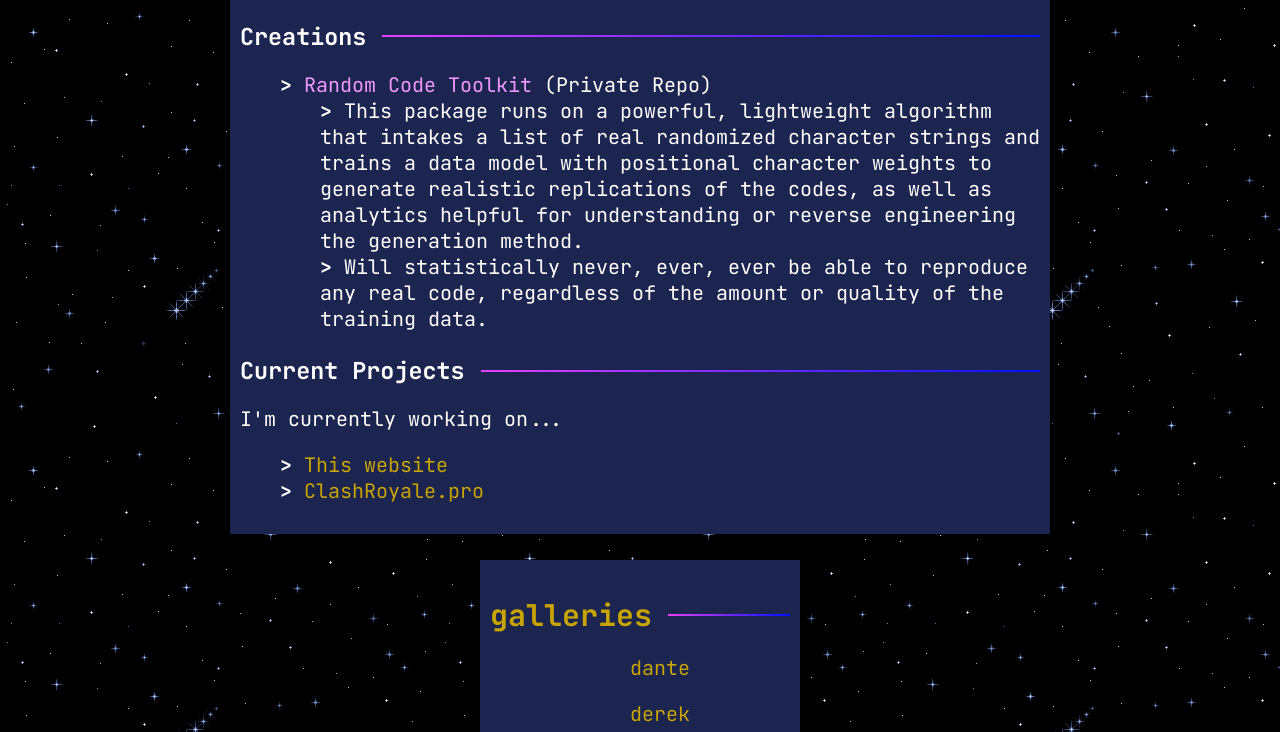
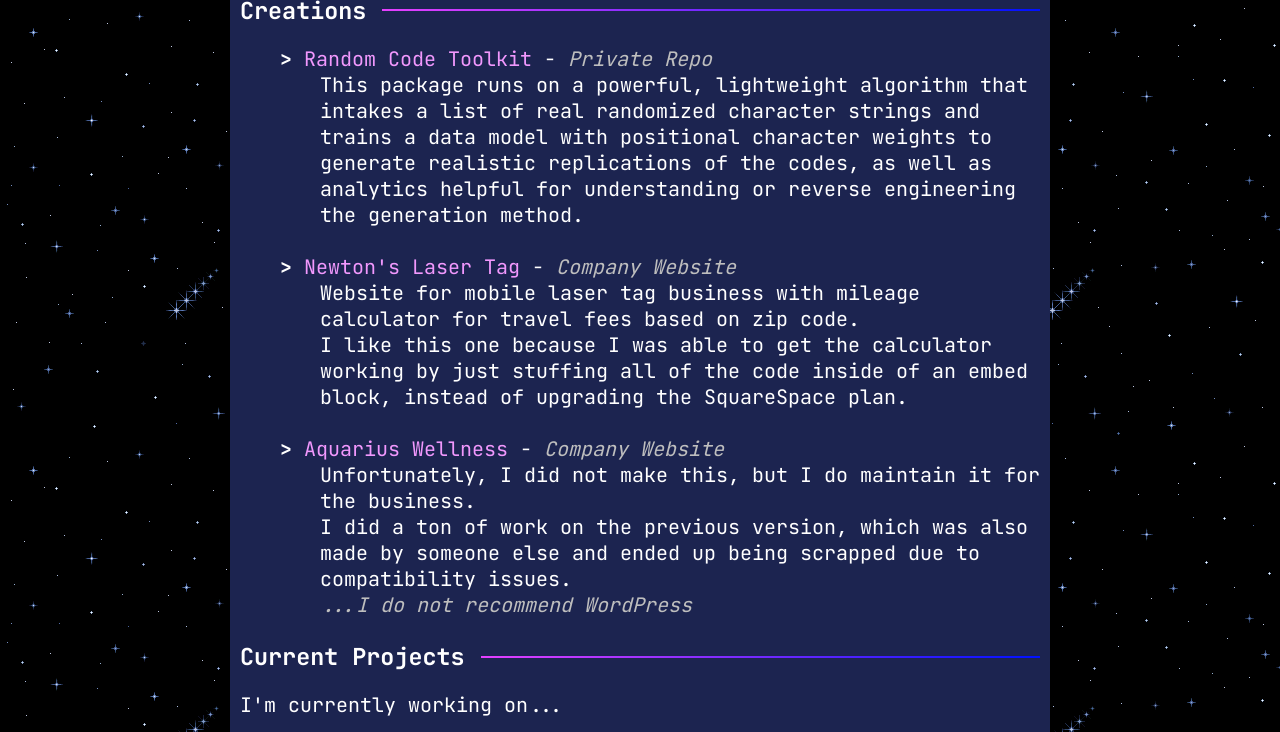
Before and after one commit to dante0527/dante.fun, a plain HTML site: page index.html in a window 1280 px wide. Shown: the part 1995-2727 px from the top of the page. Drawn offline with Linux system fonts and the light colour scheme.

Commit message:
updated home page

```diff
--- a/index.html
+++ b/index.html
@@ -26,7 +26,7 @@
     <div id="nav">
 
       <!--site header-->
-      <h1>dante.fun</h1>
+      <h1><a href="https://dante.fun/" class="alt">dante.fun</a></h1>
 
       <!--navigation-->
       <table>
@@ -89,7 +89,7 @@
         </tr>
       </table>
 
-      <h3>Education</h3>
+      <h3>Education & Achievements</h3>
       <ul>
         <li>
           <span class="alt">BS Computer Science</span>
@@ -99,12 +99,15 @@
         </li>
         <li>
           <span class="alt">Google Data Analytics</span>
-          Certificate
+          <a href="https://www.coursera.org/account/accomplishments/professional-cert/EAJRVVFXDSAH">Certificate</a>
         </li>
         <li>
           Atlassian
           <span class="alt">Agile</span>
           Certificate
+        </li>
+        <li>
+          Won <span class="alt">Best Use of MongoDB</span> at <a href="https://devpost.com/software/the-wave-v21rau">HackUMass XII</a>
         </li>
         <li>
           <span class="alt">90%</span> self-taught but appreciated college
@@ -160,11 +163,7 @@
         </li>
         <br>
         <li>
-          <span class="alt">Uploaded</span> coding tutorials on <a href="https://youtube.com/@DanteCoding">YouTube</a>
-        </li>
-        <br>
-        <li>
-          <span class="alt">Tutored</span> dozens of viewers from YouTube, for years after college
+          <span class="alt">Uploaded</span> coding tutorials on <a href="https://youtube.com/@DanteCoding">YouTube</a>, and continued to tutor dozens of viewers years after graduation.
         </li>
       </ul>
 
@@ -204,24 +203,36 @@
 
       <h3>Creations</h3>
       <ul>
-        <li><span class="alt">Random Code Toolkit</span> (Private Repo)</li>
-        <ul>
-          <li>
-            This package runs on a powerful, lightweight algorithm that intakes a list of real randomized character strings and trains a data
-            model with positional character weights to generate realistic replications of
-            the codes, as well as analytics helpful for understanding or reverse engineering the generation method.
-          </li>
-          <li>
-            Will statistically never, ever, ever be able to reproduce any real code, regardless of the amount or quality of the training data.
-          </li>
-        </ul>
+        <li><span class="alt">Random Code Toolkit</span> - <i class="shaded">Private Repo</i></li>
+          <ul>
+          This package runs on a powerful, lightweight algorithm that intakes a list of real randomized character strings and trains a data
+          model with positional character weights to generate realistic replications of
+          the codes, as well as analytics helpful for understanding or reverse engineering the generation method.
+          </ul>
+          <br>
+        <li><a href="https://newtonslasertag.com" class="alt">Newton's Laser Tag</a> - <i class="shaded">Company Website</i></li>
+          <ul>
+          Website for mobile laser tag business with mileage calculator for travel fees based on zip code.
+          <br>
+          I like this one because I was able to get the calculator working by just stuffing all of the code inside of an embed block, instead of upgrading the SquareSpace plan.
+          </ul>
+          <br>
+        <li><a href="https://aquariusiv.com" class="alt">Aquarius Wellness</a> - <i class="shaded">Company Website</i></li>
+          <ul>
+          Unfortunately, I did not make this, but I do maintain it for the business.
+          <br>
+          I did a ton of work on the previous version, which was also made by someone else and ended up being scrapped due to compatibility issues.
+          <br>
+          <i class="shaded">...I do not recommend WordPress</i>
+          </ul>
       </ul>
 
       <h3>Current Projects</h3>
       <p>I'm currently working on...</p>
       <ul>
-        <li><a href="https://www.dante.fun">This website</a></li>
-        <li><a href="https://ClashRoyale.pro">ClashRoyale.pro</li>
+        <li><a href="https://www.dante.fun">dante.fun</a></li>
+        <br>
+        <li><a href="https://ClashRoyale.pro">clashroyale.pro</a></li>
       </ul>
 
     </div>
```
Also changed, not shown: images/DataCert.jpeg (added).
